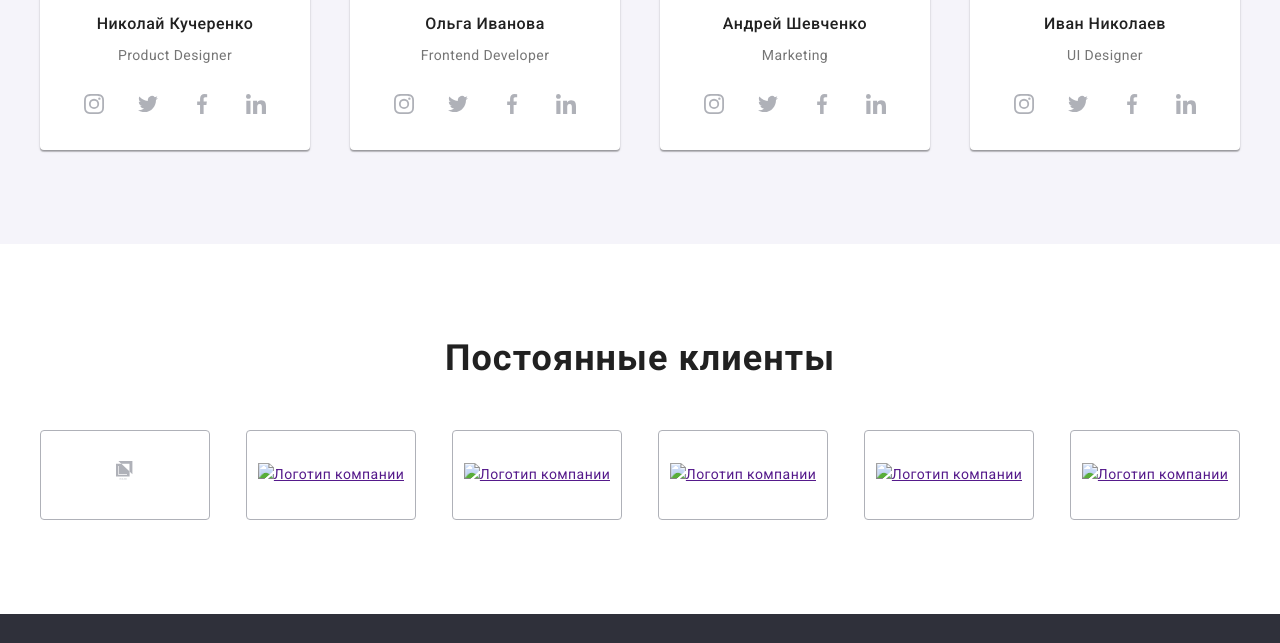
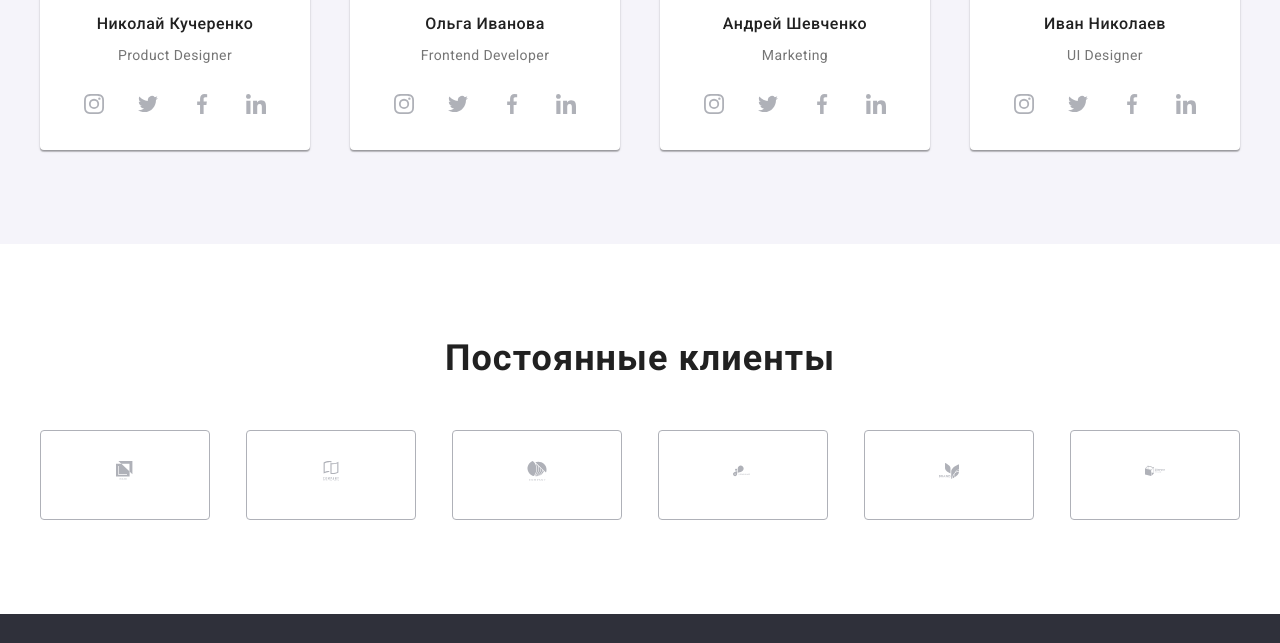
Before and after one commit to b-ovsepian/goit-markup-hw-04, a plain HTML site: page index.html in a window 1280 px wide. Shown: the part 2082-2725 px from the top of the page. Drawn offline with nearby package versions, Linux system fonts and the light colour scheme.

Commit message:
Update index.html

```diff
--- a/index.html
+++ b/index.html
@@ -368,34 +368,50 @@
           <ul class="clients list">
             <li class="item">
               <a href="" class="clients-link">
-                <svg class="icon" width="44" height="50">
+                <svg class="icon" width="44.27" height="49.23">
+                  >
                   <use href="./images/sprite.svg#iconclient1"></use>
                 </svg>
               </a>
             </li>
             <li class="item">
               <a href="">
-                <img src="./images/client2.svg" alt="Логотип компании" />
+                <svg class="icon" width="40" height="52">
+                  >
+                  <use href="./images/sprite.svg#iconclient2"></use>
+                </svg>
               </a>
             </li>
             <li class="item">
               <a href="">
-                <img src="./images/client3.svg" alt="Логотип компании" />
+                <svg class="icon" width="41" height="42.6">
+                  >
+                  <use href="./images/sprite.svg#iconclient3"></use>
+                </svg>
               </a>
             </li>
             <li class="item">
               <a href="">
-                <img src="./images/client4.svg" alt="Логотип компании" />
+                <svg class="icon" width="79.66" height="42.02">
+                  >
+                  <use href="./images/sprite.svg#iconclient4"></use>
+                </svg>
               </a>
             </li>
             <li class="item">
               <a href="">
-                <img src="./images/client5.svg" alt="Логотип компании" />
+                <svg class="icon" width="59" height="47">
+                  >
+                  <use href="./images/sprite.svg#iconclient5"></use>
+                </svg>
               </a>
             </li>
             <li class="item">
               <a href="">
-                <img src="./images/client6.svg" alt="Логотип компании" />
+                <svg class="icon" width="88.48" height="45.44">
+                  >
+                  <use href="./images/sprite.svg#iconclient6"></use>
+                </svg>
               </a>
             </li>
           </ul>
```
